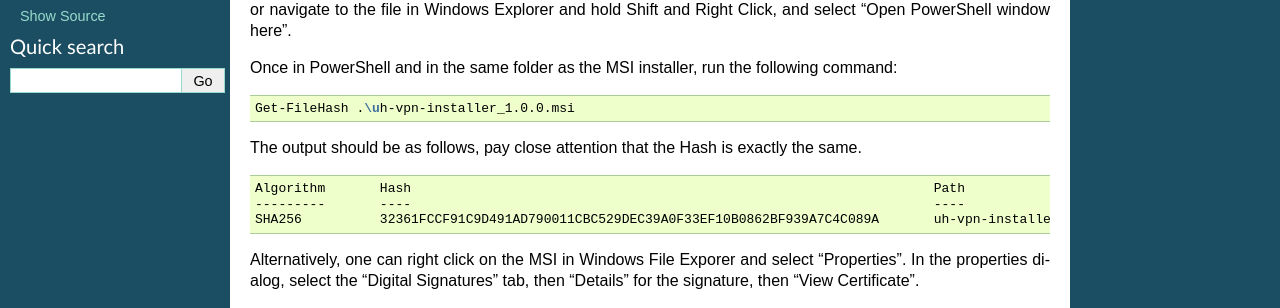
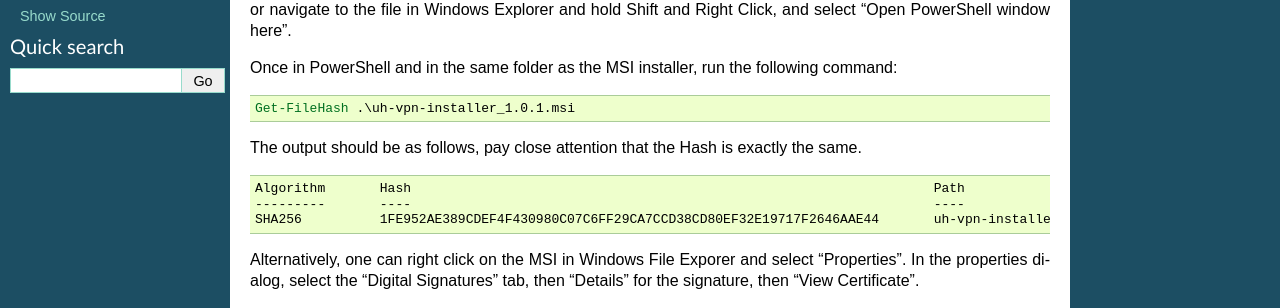
Before and after one commit to ultrahorizon/UH-VPN-Docs, a Sphinx documentation site: the page built from source/clients/windows/installation.rst, in a window 1280 px wide. Shown: the part 264-572 px from the top of the page. Built offline with Sphinx 7.4.7, drawn with Linux system fonts in a browser that asks for light colours.

Commit message:
Update Windows installer hash

```diff
--- a/source/clients/windows/installation.rst
+++ b/source/clients/windows/installation.rst
@@ -17,18 +17,18 @@ and hold Shift and Right Click, and select "Open PowerShell window here".
 Once in PowerShell and in the same folder as the MSI installer, run the following
 command:
 
-.. code-block:: bash
+.. code-block:: powershell
 
-    Get-FileHash .\uh-vpn-installer_1.0.0.msi
+    Get-FileHash .\uh-vpn-installer_1.0.1.msi
 
 The output should be as follows, pay close attention that the Hash is exactly
 the same.
 
-.. code-block:: bash
+.. code-block:: none
 
     Algorithm       Hash                                                                   Path
     ---------       ----                                                                   ----
-    SHA256          32361FCCF91C9D491AD790011CBC529DEC39A0F33EF10B0862BF939A7C4C089A       uh-vpn-installer_1.0.0.msi
+    SHA256          1FE952AE389CDEF4F430980C07C6FF29CA7CCD38CD80EF32E19717F2646AAE44       uh-vpn-installer_1.0.1.msi
 
 
 Alternatively, one can right click on the MSI in Windows File Exporer and select
```
